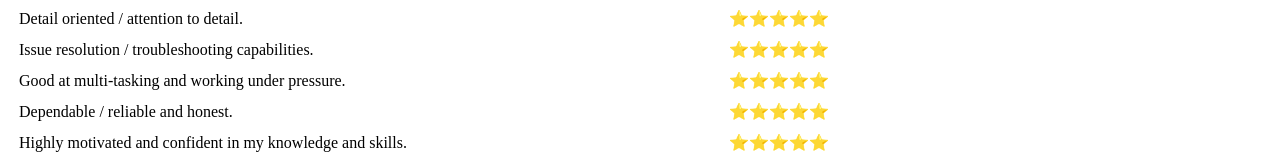
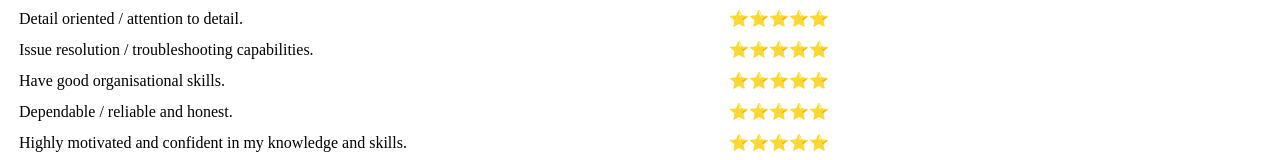
Before and after one commit to Lindsay41/CV, a plain HTML site: page index.html in a window 1280 px wide. Shown: the part 928-1088 px from the top of the page. Drawn offline with Linux system fonts and the light colour scheme.

Commit message:
Update index.html

```diff
--- a/index.html
+++ b/index.html
@@ -118,7 +118,7 @@
           </tr>
           <tr>
           <td>
-            Good at multi-tasking and working under pressure.
+            Have good organisational skills.
           </td>
           <td>
             ⭐⭐⭐⭐⭐
```
